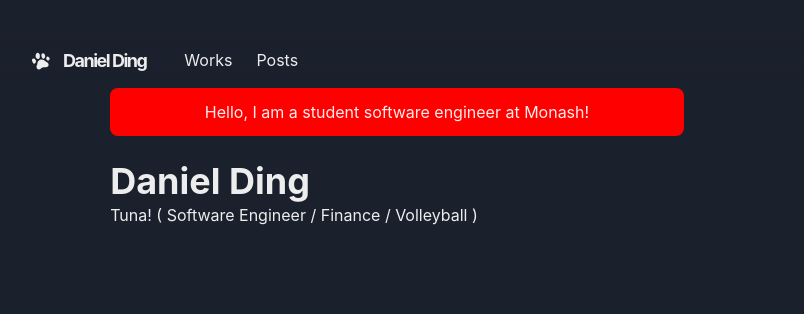
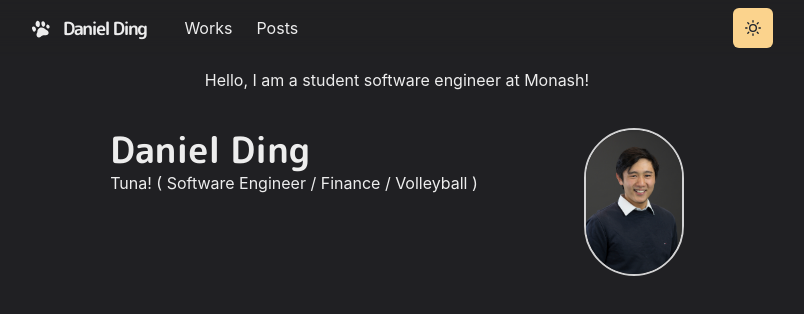
Before and after one commit to Daniel-Ding0018/personal-website, a Next.js app: page / in a window 1280 px wide. Shown: the top 314 px of the page, without its empty margins (243-1047 px from the left). Built offline with nearby package versions, Linux system fonts and the light colour scheme.

Commit message:
Finished dark mode and updated themes

```diff
--- /dev/null
+++ b/components/fonts.js
@@ -0,0 +1,6 @@
+const Fonts = () => (
+  <style jsx global>{`
+    @import url('https://fonts.googleapis.com/css2?family=M+PLUS+Rounded+1c:wght@300;700&display=swap');
+  `}</style>
+)
+export default Fonts
--- a/components/layouts/main.js
+++ b/components/layouts/main.js
@@ -4,7 +4,7 @@ import Navbar from '../layouts/navbar'
 
 const Main = ({ children, router }) => {
   return (
-    <Box as="main" pt={8}>
+    <Box as="main" pt={8} padding={'0'}>
       <Head>
         <meta name="viewport" content="width=device-width, intial-scale=1" />
         <title>Daniel Ding - Homepage</title>
--- a/components/layouts/navbar.js
+++ b/components/layouts/navbar.js
@@ -14,7 +14,7 @@ import {
   IconButton,
   useColorModeValue
 } from '@chakra-ui/react'
-
+import ThemeToggleButton from './theme-toggle-button'
 import { HamburgerIcon } from '@chakra-ui/icons'
 
 const LinkItem = ({ href, path, target, children, ...props }) => {
@@ -44,9 +44,10 @@ const Navbar = props => {
       position="fixed"
       as="nav"
       w="100%"
-      bg={useColorModeValue('#ffffff40', '20202380')}
+      bg={useColorModeValue('#ffffff40', '#20202380')}
       style={{ backdropFilter: 'blur(10px)' }}
-      zIndex={1}
+      zIndex={2}
+      css={{ backdropFilter: 'blur{10px' }}
       {...props}
     >
       <Container
@@ -79,6 +80,7 @@ const Navbar = props => {
         </Stack>
 
         <Box flex={1} align="right">
+          <ThemeToggleButton></ThemeToggleButton>
           <Box ml={2} display={{ base: 'inline-block', md: 'none' }}>
             <Menu>
               <MenuButton
--- /dev/null
+++ b/components/layouts/theme-toggle-button.js
@@ -0,0 +1,17 @@
+import { IconButton, useColorMode, useColorModeValue } from '@chakra-ui/react'
+import { SunIcon, MoonIcon } from '@chakra-ui/icons'
+
+const ThemeToggleButton = () => {
+  const { toggleColorMode } = useColorMode()
+
+  return (
+    <IconButton
+      aria-label="Toggle theme"
+      colorScheme={useColorModeValue('purple', 'orange')}
+      icon={useColorModeValue(<MoonIcon />, <SunIcon />)}
+      onClick={toggleColorMode}
+    ></IconButton>
+  )
+}
+
+export default ThemeToggleButton
--- a/lib/theme.js
+++ b/lib/theme.js
@@ -32,7 +32,7 @@ const components = {
 }
 
 const fonts = {
-  heading: "'M PLUS Rounded 1'"
+  heading: "'M PLUS Rounded 1c'"
 }
 
 const colors = {
--- a/pages/_app.js
+++ b/pages/_app.js
@@ -1,9 +1,12 @@
 import { ChakraProvider } from '@chakra-ui/react'
 import Layout from '../components/layouts/main'
+import theme from '../lib/theme'
+import Fonts from '../components/fonts'
 
 const Website = ({ Component, pageProps, router }) => {
   return (
-    <ChakraProvider>
+    <ChakraProvider theme={theme}>
+      <Fonts />
       <Layout router={router}>
         <Component {...pageProps} key={router.route} />
       </Layout>
--- a/pages/index.js
+++ b/pages/index.js
@@ -1,9 +1,15 @@
-import { Container, Box, Heading } from '@chakra-ui/react'
-
+import { Container, Box, Heading, Image } from '@chakra-ui/react'
+import { useColorModeValue } from '@chakra-ui/react'
 const Page = () => {
   return (
     <Container>
-      <Box borderRadius="lg" bg="red" p={3} mb={6} align="center">
+      <Box
+        borderRadius="lg"
+        bg={useColorModeValue('white.Alpha500', 'white.Alpha200')}
+        p={3}
+        mb={6}
+        align="center"
+      >
         Hello, I am a student software engineer at Monash!
       </Box>
       <Box display={{ md: 'flex' }}>
@@ -13,6 +19,23 @@ const Page = () => {
           </Heading>
           <p>Tuna! ( Software Engineer / Finance / Volleyball )</p>
         </Box>
+        <Box
+          flexShrink={0}
+          mt={{ base: 4, md: 0 }}
+          ml={{ md: 6 }}
+          align="center"
+        >
+          <Image
+            borderColor="whiteAlpha.800"
+            borderWidth={2}
+            borderStyle="solid"
+            maxWidth="100px"
+            display="inline-block"
+            borderRadius="full"
+            src="/images/daniel.jpg"
+            alt="yoyoo"
+          />
+        </Box>
       </Box>
     </Container>
   )
```
Also changed, not shown: components/layouts/section.js (added, +12 -0 lines), public/images/daniel.jpg (added).
